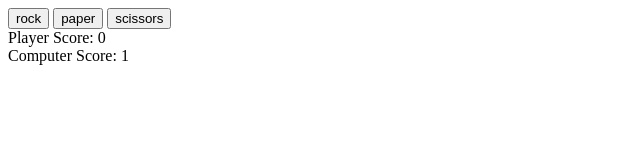
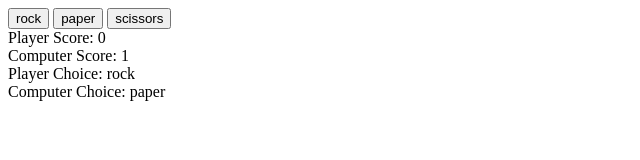
Before and after one commit to sofia-araujo/Rock-paper-scissors, a plain HTML site: page index.html in a window 1280 px wide. Both pictures are taken after a click on the button "rock". Shown: the whole page, without its empty margins (0-640 px from the left). Drawn offline with Linux system fonts and the light colour scheme.

Commit message:
add the player and computer choice ui

```diff
--- a/index.html
+++ b/index.html
@@ -14,6 +14,8 @@
     <div id="Placar">
         <div>Player Score: <span id="player-score"></span></div>
         <div>Computer Score: <span id="computer-score"></span></div>
+        <div>Player Choice: <span id="player-choice"></span></div>
+        <div>Computer Choice: <span id="computer-choice"></span></div>
         <span id="resultado"></span>
     </div>
     <script src="script.js"></script>
--- a/script.js
+++ b/script.js
@@ -44,9 +44,13 @@ function playGame(){
                     playerScore = 0
                     document.querySelector("#player-score").innerHTML = playerScore.toString()
                     document.querySelector("#computer-score").innerHTML = computerScore.toString()
+                    document.querySelector("#player-choice").innerHTML = " "
+                    document.querySelector("#computer-choice").innerHTML = " "
                 }
                 playerChoice = this.textContent
                 let computerChoice = getComputerChoice()
+                document.querySelector("#player-choice").innerHTML = playerChoice
+                document.querySelector("#computer-choice").innerHTML = computerChoice
                 if(playerRound(computerChoice, playerChoice) == "You Win!"){
                     playerScore++
                     document.querySelector("#player-score").innerHTML = playerScore.toString()
```
